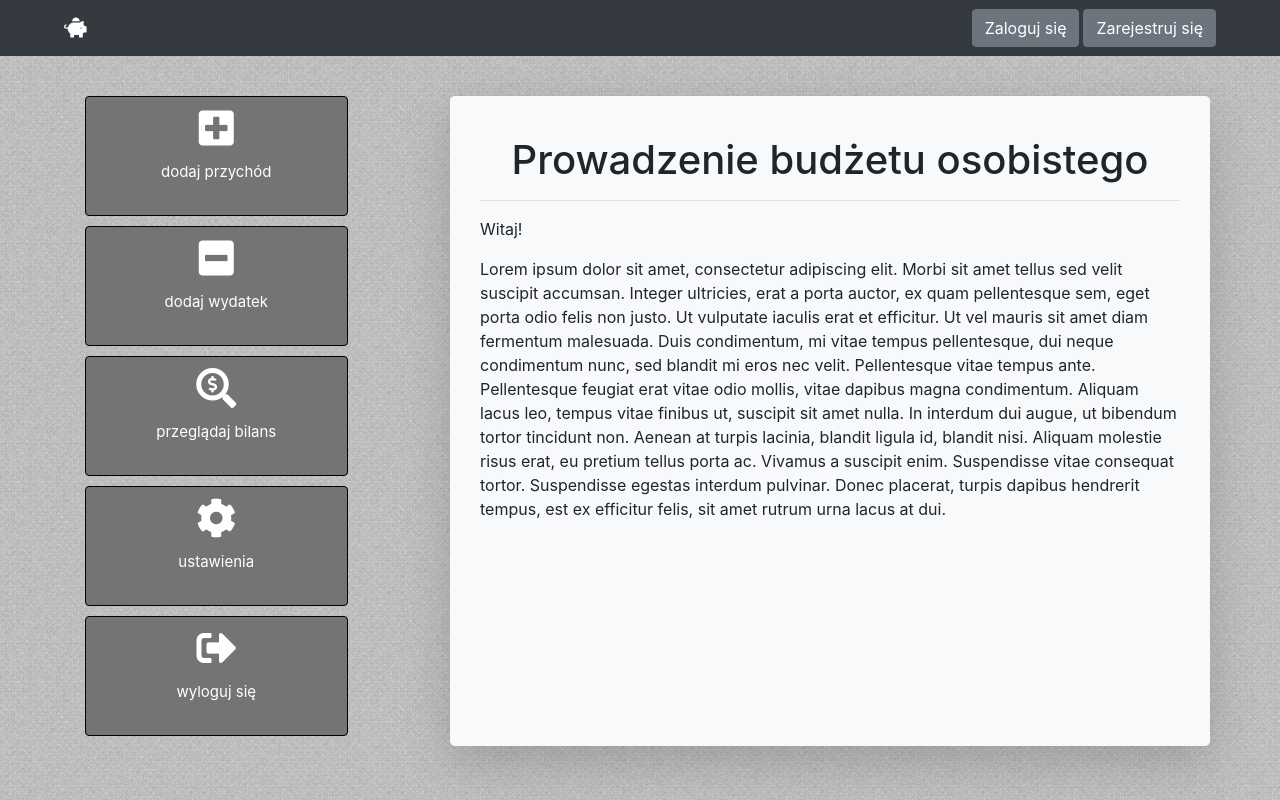
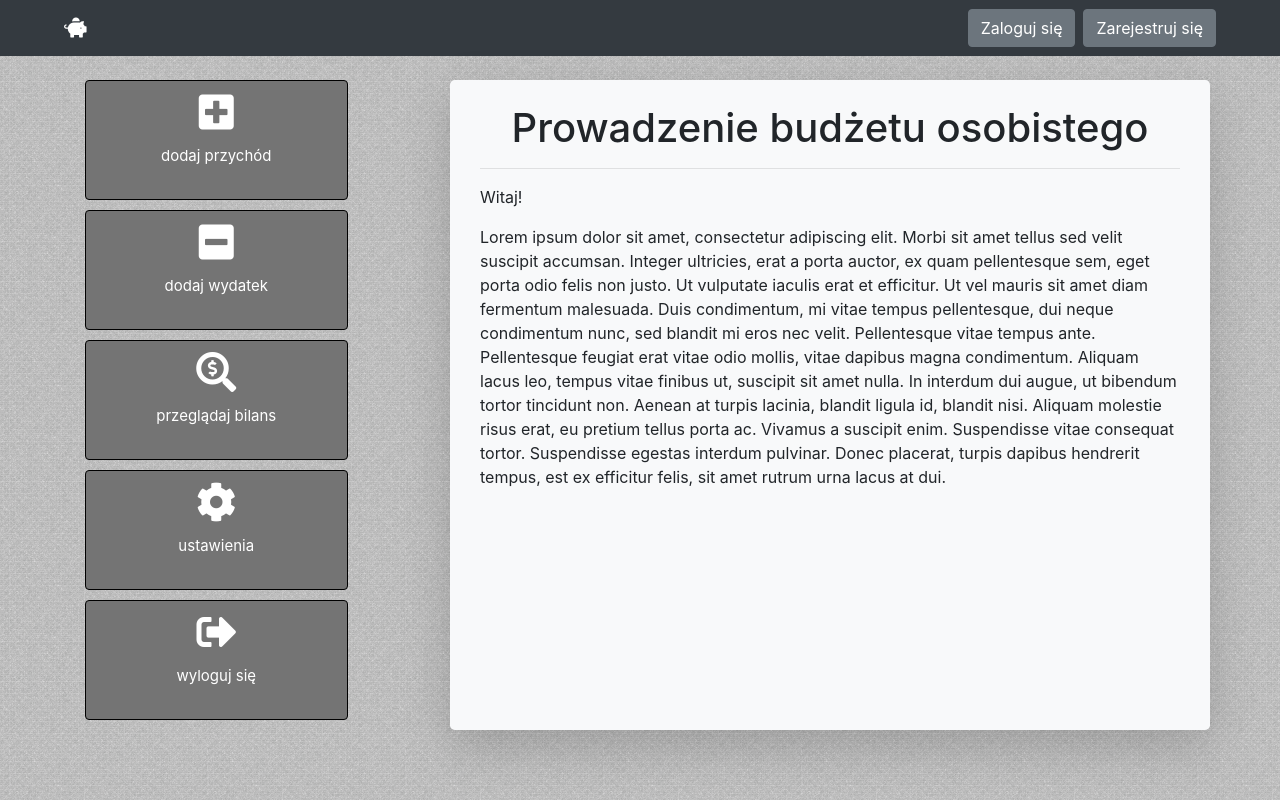
Before and after one commit to tocomasz/PersonalBudget_BS, a PHP site: page / in a window 1280 px wide. Run offline with PHP 8.4, Linux system fonts and the light colour scheme.

Commit message:
added proper padding

```diff
--- a/css/style.css
+++ b/css/style.css
@@ -3,11 +3,6 @@ body
 	/* Background pattern from Toptal Subtle Patterns */
 	background-image: url("../img/nasty_fabric.png");
 
-}
-
-.container
-{
-	margin-top:40px;
 }
 
 .container .nav-item
--- a/index.html
+++ b/index.html
@@ -37,17 +37,17 @@
 
 	 <body>
 		<nav class="navbar navbar-expand-sm bg-dark navbar-dark">
-			<ul class="navbar-nav mr-auto">
-				<a class="navbar-brand" href="#"><i class="fas fa-piggy-bank ml-5"></i></a>
+			<ul class="navbar-nav mr-auto ml-5">
+				<a class="navbar-brand" href="index.html"><i class="fas fa-piggy-bank"></i></a>
 			</ul>
 			<ul class="navbar-nav ml-auto">
-				<button class="btn btn-secondary ml-auto mx-1 " data-toggle="loginModal"> Zaloguj się</button>
-				<button class="btn btn-secondary ml-auto ml-1 mr-5" data-toggle="loginModal"> Zarejestruj się</button>
+				<button class="btn btn-secondary ml-auto mr-2 " data-toggle="loginModal"> Zaloguj się</button>
+				<button class="btn btn-secondary ml-auto mr-5" data-toggle="loginModal"> Zarejestruj się</button>
 			</ul>
 		</nav>
 
 
-		<div class="container">
+		<div class="container mt-4">
 			<div class="row">
 
 				<nav class="col-4">
@@ -93,7 +93,7 @@
 
 				</nav>
 
-					<div class="col-8 bg-light rounded-lg shadow-lg">
+					<div class="col-8 bg-light rounded-lg shadow-lg pt-4">
 
 						<div class="tab-content">
 
```
